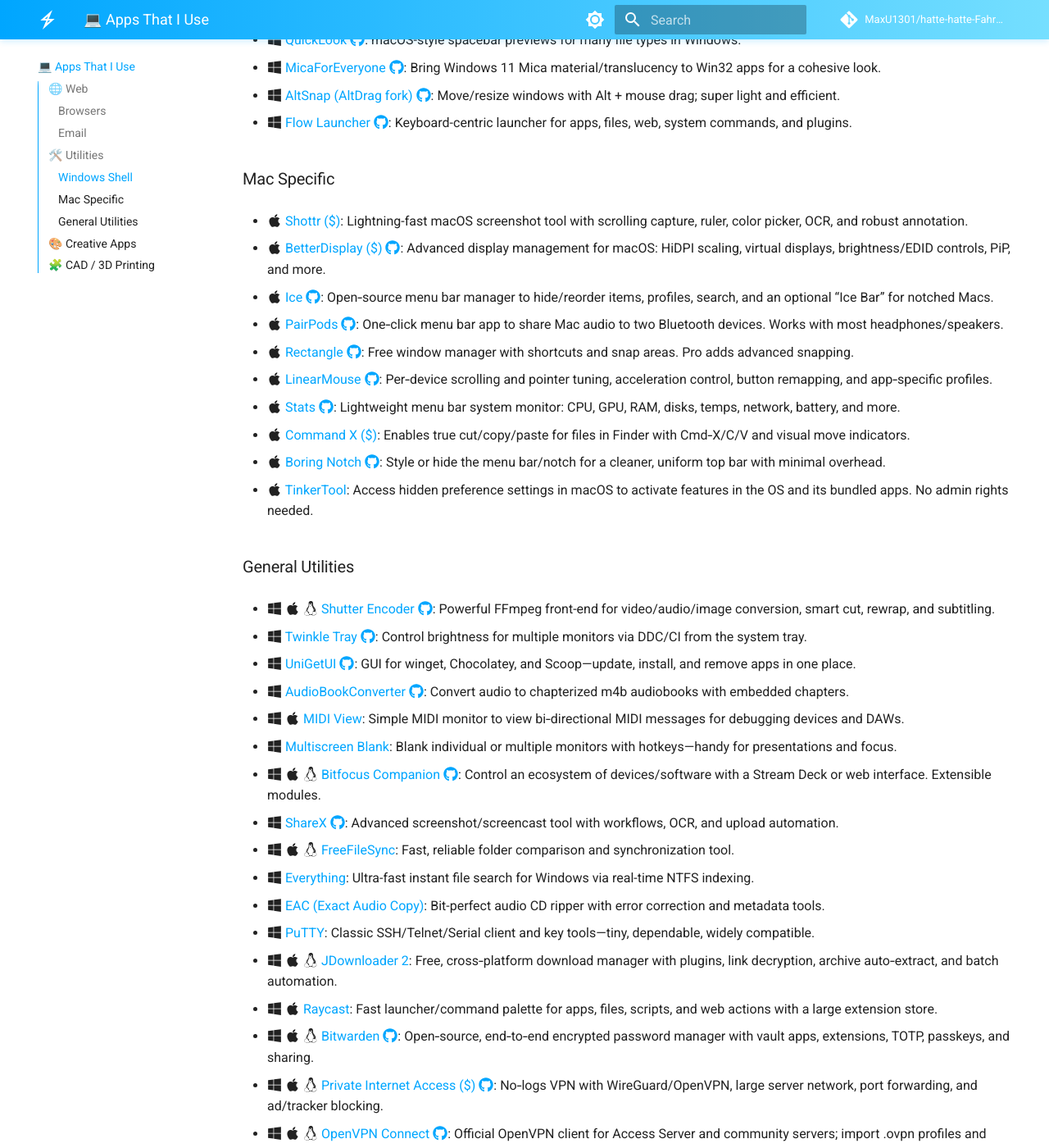
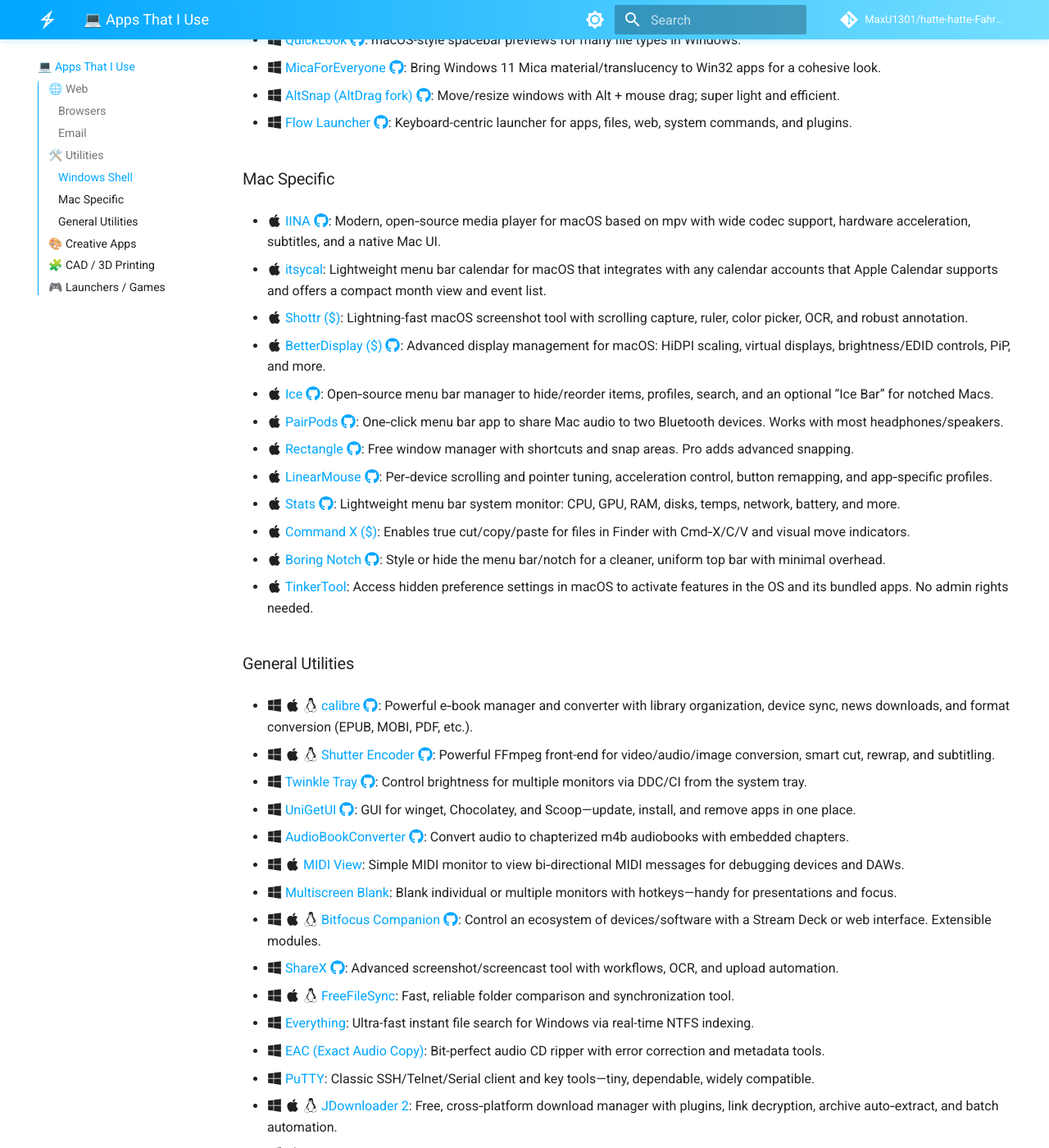
Before and after one commit to MaxU1301/hatte-hatte-Fahrradkette, an MkDocs documentation site: the page built from docs/random pages/Apps-That-I-Use.md, in a window 1280 px wide and 1400 px high, scrolled down 1143 px. Shown: the whole window at 82% size. Built offline with MkDocs 1.6.1 and Material for MkDocs 9.7.7, drawn with Linux system fonts in a browser that asks for light colours; comment, search, counter and statistics services are not loaded; some of the changed text lies outside the part shown.

Commit message:
Updated Apps that I use

```diff
--- a/docs/random pages/Apps-That-I-Use.md
+++ b/docs/random pages/Apps-That-I-Use.md
@@ -14,7 +14,7 @@
 | :fontawesome-brands-linux: | Linux |
 | **($)** | Paid App |
 
------
+---
 
 ## 🌐 Web
 
@@ -26,7 +26,7 @@
 
 * :fontawesome-brands-windows: :fontawesome-brands-apple: :fontawesome-brands-linux: [Mailspring](https://getmailspring.com/) [:fontawesome-brands-github:](https://github.com/Foundry376/Mailspring): A fast, cross‑platform email client with unified inbox, advanced search, and themes. Free plan available; Pro adds read receipts, link tracking, templates, etc. (Pro $8/month).
 
------
+---
 
 ## 🛠️ Utilities
 
@@ -47,6 +47,10 @@
 * :fontawesome-brands-windows: [Flow Launcher](https://www.flowlauncher.com/) [:fontawesome-brands-github:](https://github.com/Flow-Launcher/Flow.Launcher): Keyboard-centric launcher for apps, files, web, system commands, and plugins.
 
 ### Mac Specific
+
+* :fontawesome-brands-apple: [IINA](https://iina.io/) [:fontawesome-brands-github:](https://github.com/iina/iina): Modern, open‑source media player for macOS based on mpv with wide codec support, hardware acceleration, subtitles, and a native Mac UI.
+
+* :fontawesome-brands-apple: [itsycal](https://www.mowglii.com/itsycal/): Lightweight menu bar calendar for macOS that integrates with any calendar accounts that Apple Calendar supports and offers a compact month view and event list.
 
 * :fontawesome-brands-apple: [Shottr ($)](https://shottr.cc/): Lightning-fast macOS screenshot tool with scrolling capture, ruler, color picker, OCR, and robust annotation.
 
@@ -69,6 +73,8 @@
 * :fontawesome-brands-apple: [TinkerTool](https://www.bresink.com/osx/TinkerTool.html): Access hidden preference settings in macOS to activate features in the OS and its bundled apps. No admin rights needed.
 
 ### General Utilities
+
+* :fontawesome-brands-windows: :fontawesome-brands-apple: :fontawesome-brands-linux: [calibre](https://calibre-ebook.com/) [:fontawesome-brands-github:](https://github.com/kovidgoyal/calibre): Powerful e‑book manager and converter with library organization, device sync, news downloads, and format conversion (EPUB, MOBI, PDF, etc.).
 
 * :fontawesome-brands-windows: :fontawesome-brands-apple: :fontawesome-brands-linux: [Shutter Encoder](https://www.shutterencoder.com/) [:fontawesome-brands-github:](https://github.com/paulpacifico/shutter-encoder): Powerful FFmpeg front-end for video/audio/image conversion, smart cut, rewrap, and subtitling.
 
@@ -106,7 +112,7 @@
 
 * :fontawesome-brands-windows: :fontawesome-brands-apple: :fontawesome-brands-linux: [Tabby](https://tabby.sh/) [:fontawesome-brands-github:](https://github.com/Eugeny/tabby): Modern, highly customizable terminal for SSH, serial, and local shells. Tabs, panes, theming, plugins, SSH profiles/agent, Zmodem, and portable config. Cross‑platform builds for Windows, macOS (Intel/Apple Silicon), and Linux.
 
------
+---
 
 ## 🎨 Creative Apps
 
@@ -130,7 +136,7 @@
 
 * :fontawesome-brands-windows: :fontawesome-brands-apple: :fontawesome-brands-linux: [Upscayl](https://upscayl.org/) [:fontawesome-brands-github:](https://github.com/upscayl/upscayl): Free and open-source AI image upscaler that uses advanced models to enlarge and enhance images.
 
------
+---
 
 ## 🧩 CAD / 3D Printing
 
@@ -140,4 +146,10 @@
 
 * :fontawesome-brands-windows: :fontawesome-brands-apple: :fontawesome-brands-linux: [OrcaSlicer](https://github.com/SoftFever/OrcaSlicer) [:fontawesome-brands-github:](https://github.com/SoftFever/OrcaSlicer): Free, open-source slicer (based on Bambu Studio/SuperSlicer) with strong calibration tools, seam/wall control, and integrations (Klipper, OctoPrint, Obico). Cross‑platform builds for Win/macOS (Intel + Apple Silicon) and Linux.
 
------
+---
+
+## 🎮 Launchers / Games
+
+* :fontawesome-brands-windows: :fontawesome-brands-apple: :fontawesome-brands-linux: [PrismLauncher](https://prismlauncher.org/) [:fontawesome-brands-github:](https://github.com/PrismLauncher/PrismLauncher): Community‑driven Minecraft launcher with instance management, modpack support, per‑instance Java, and portable profiles. Cross‑platform.
+
+---
```
